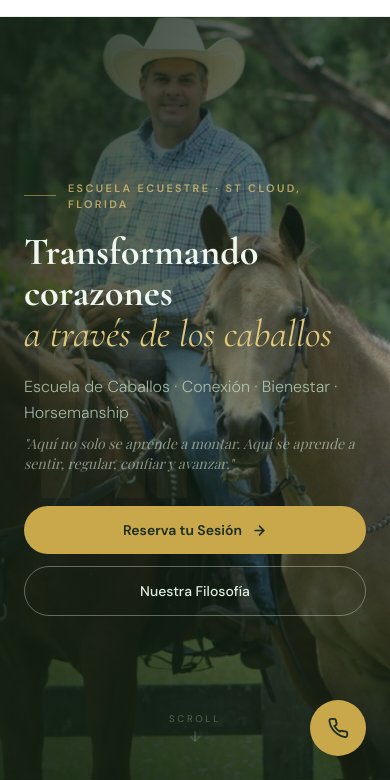
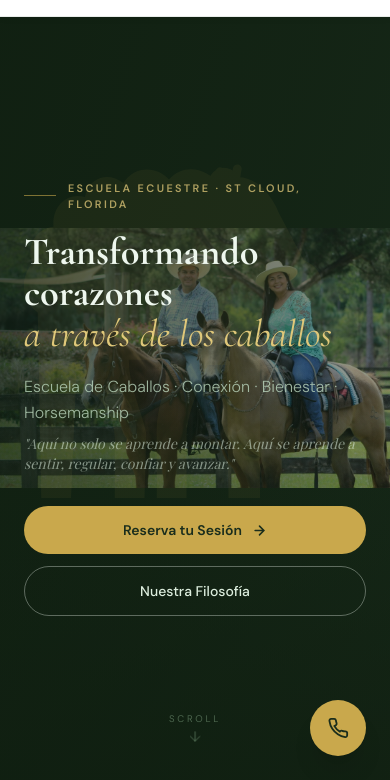
Before and after one commit to Jtovar27/ac-aballo-website, a plain HTML site: page index.html in a window 390 px wide. Shown: the part 64-844 px from the top of the page. Drawn offline with nearby package versions, Linux system fonts and the light colour scheme; a script that the page names is missing; a web font is replaced by a local one.

Commit message:
fix: show full hero image on mobile without cropping
Use object-fit: contain on mobile so both horses and both people
are fully visible. The dark background (#1A2D1C) fills any gaps.
Also removed duplicate CSS rules for hero.

Co-Authored-By: Claude Sonnet 4.6 <noreply@anthropic.com>

```diff
--- a/index.html
+++ b/index.html
@@ -160,16 +160,7 @@
     .reveal-stagger.visible > *:nth-child(7) { opacity:1; transform:none; transition-delay:0.65s; }
     .reveal-stagger.visible > *:nth-child(n+7) { opacity:1; transform:none; transition-delay:0.65s; }
 
-    /* ── Hero responsive fix ── */
-    .hero-section {
-      min-height: 100svh;
-    }
-    .hero-image {
-      object-fit: cover;
-      object-position: center 22%;
-    }
-
-    /* ── Hero responsive fix ── */
+    /* ── Hero ── */
 .hero-section {
   min-height: 100svh;
   overflow: hidden;
@@ -177,7 +168,7 @@
 
 .hero-image {
   object-fit: cover;
-  object-position: left 55%;
+  object-position: center 30%;
 }
 
 @media (max-width: 768px) {
@@ -189,7 +180,7 @@
     width: 100%;
     height: 100%;
     inset: 0;
-    object-fit: cover;
+    object-fit: contain;
     object-position: center center;
     transform: none;
   }
```
